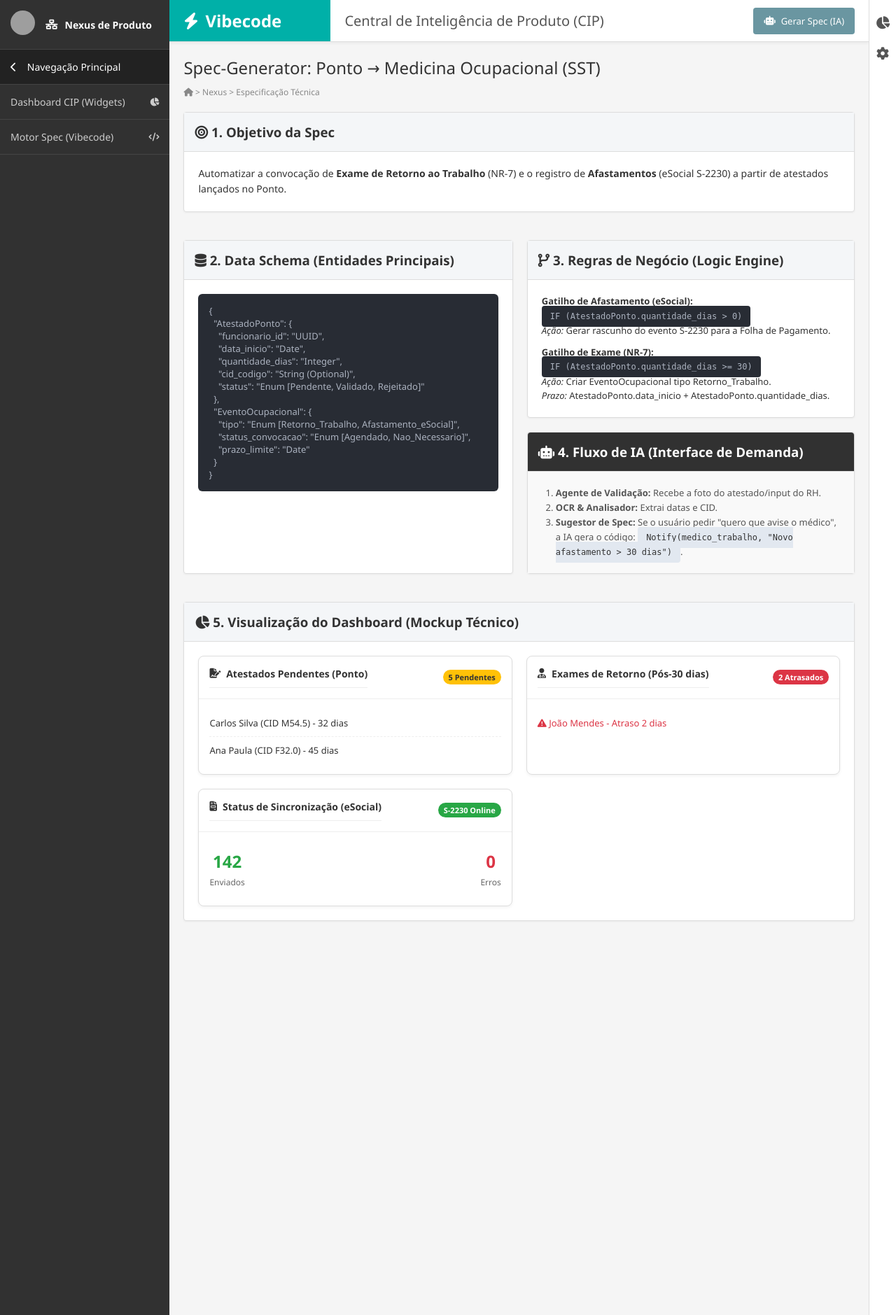
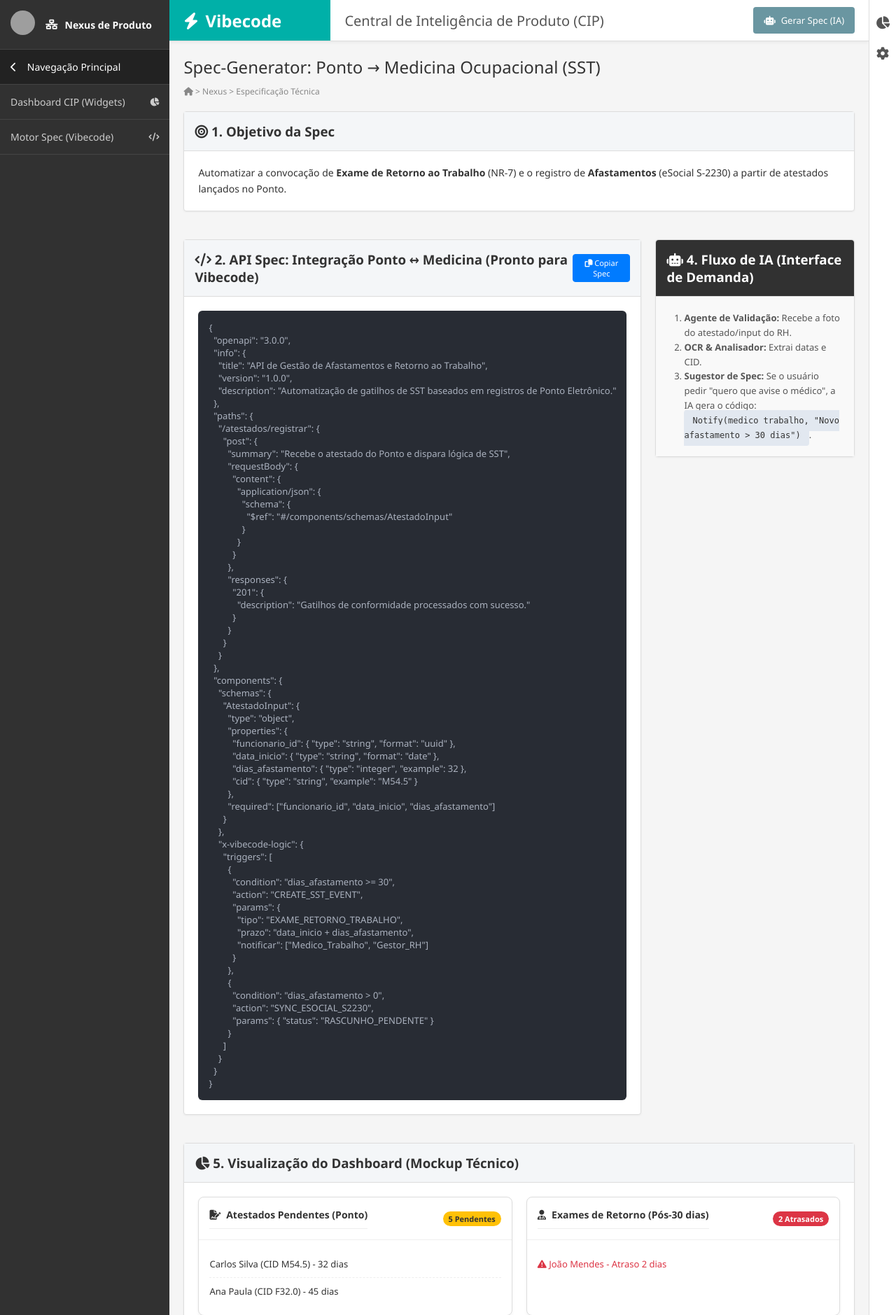
Before and after one commit to rsantosdlima/novoforum, a Spring Boot app: page /index.html in a window 1280 px wide. Shown: the top 1879 px of the page at 70% size. Run offline with Spring Boot 4, Linux system fonts and the light colour scheme; grey boxes are pictures that could not be loaded.

Commit message:
feat: add vibecode ready OpenAPI spec to presentation layout
- Replaced the standalone Data Schema and Logic Rule pseudo-code blocks with the comprehensive JSON OpenAPI 3.0 specification provided by the user.
- Updated section titles to indicate "2. API Spec: Integração Ponto ↔ Medicina" with the `x-vibecode-logic` explicitly detailed in the layout rendering.

Co-authored-by: rsantosdlima <83765700+rsantosdlima@users.noreply.github.com>

```diff
--- a/src/main/resources/static/index.html
+++ b/src/main/resources/static/index.html
@@ -99,55 +99,82 @@
 
                     <div style="display: flex; gap: 20px;">
 
-                        <!-- 2. Data Schema -->
-                        <div class="card" style="flex: 1;">
+                        <!-- 2 & 3. API Spec OpenAPI (Data Schema e Logic Engine Integrados) -->
+                        <div class="card" style="flex: 2;">
                             <div class="card-header spec-header">
-                                <h3><i class="fa-solid fa-database"></i> 2. Data Schema (Entidades Principais)</h3>
+                                <h3><i class="fa-solid fa-code"></i> 2. API Spec: Integração Ponto ↔ Medicina (Pronto para Vibecode)</h3>
+                                <button class="btn-xs btn-primary"><i class="fa-solid fa-copy"></i> Copiar Spec</button>
                             </div>
                             <div class="card-body">
 <div class="code-block">
 <pre><code>{
-  "AtestadoPonto": {
-    "funcionario_id": "UUID",
-    "data_inicio": "Date",
-    "quantidade_dias": "Integer",
-    "cid_codigo": "String (Optional)",
-    "status": "Enum [Pendente, Validado, Rejeitado]"
+  "openapi": "3.0.0",
+  "info": {
+    "title": "API de Gestão de Afastamentos e Retorno ao Trabalho",
+    "version": "1.0.0",
+    "description": "Automatização de gatilhos de SST baseados em registros de Ponto Eletrônico."
   },
-  "EventoOcupacional": {
-    "tipo": "Enum [Retorno_Trabalho, Afastamento_eSocial]",
-    "status_convocacao": "Enum [Agendado, Nao_Necessario]",
-    "prazo_limite": "Date"
+  "paths": {
+    "/atestados/registrar": {
+      "post": {
+        "summary": "Recebe o atestado do Ponto e dispara lógica de SST",
+        "requestBody": {
+          "content": {
+            "application/json": {
+              "schema": {
+                "$ref": "#/components/schemas/AtestadoInput"
+              }
+            }
+          }
+        },
+        "responses": {
+          "201": {
+            "description": "Gatilhos de conformidade processados com sucesso."
+          }
+        }
+      }
+    }
+  },
+  "components": {
+    "schemas": {
+      "AtestadoInput": {
+        "type": "object",
+        "properties": {
+          "funcionario_id": { "type": "string", "format": "uuid" },
+          "data_inicio": { "type": "string", "format": "date" },
+          "dias_afastamento": { "type": "integer", "example": 32 },
+          "cid": { "type": "string", "example": "M54.5" }
+        },
+        "required": ["funcionario_id", "data_inicio", "dias_afastamento"]
+      }
+    },
+    "x-vibecode-logic": {
+      "triggers": [
+        {
+          "condition": "dias_afastamento >= 30",
+          "action": "CREATE_SST_EVENT",
+          "params": {
+            "tipo": "EXAME_RETORNO_TRABALHO",
+            "prazo": "data_inicio + dias_afastamento",
+            "notificar": ["Medico_Trabalho", "Gestor_RH"]
+          }
+        },
+        {
+          "condition": "dias_afastamento > 0",
+          "action": "SYNC_ESOCIAL_S2230",
+          "params": { "status": "RASCUNHO_PENDENTE" }
+        }
+      ]
+    }
   }
 }</code></pre>
 </div>
                             </div>
                         </div>
 
-                        <!-- 3. Logic Engine & 4. Fluxo IA -->
+                        <!-- 4. Fluxo IA -->
                         <div style="flex: 1; display: flex; flex-direction: column; gap: 20px;">
 
-                            <!-- Regras de Negocio -->
-                            <div class="card">
-                                <div class="card-header spec-header">
-                                    <h3><i class="fa-solid fa-code-branch"></i> 3. Regras de Negócio (Logic Engine)</h3>
-                                </div>
-                                <div class="card-body">
-                                    <ul style="list-style: none; padding: 0; margin: 0; font-size: 13px; line-height: 1.6;">
-                                        <li style="margin-bottom: 10px;">
-                                            <strong>Gatilho de Afastamento (eSocial):</strong><br>
-                                            <span class="code-block-inline">IF (AtestadoPonto.quantidade_dias > 0)</span><br>
-                                            <em>Ação:</em> Gerar rascunho do evento S-2230 para a Folha de Pagamento.
-                                        </li>
-                                        <li>
-                                            <strong>Gatilho de Exame (NR-7):</strong><br>
-                                            <span class="code-block-inline">IF (AtestadoPonto.quantidade_dias >= 30)</span><br>
-                                            <em>Ação:</em> Criar EventoOcupacional tipo Retorno_Trabalho.<br>
-                                            <em>Prazo:</em> AtestadoPonto.data_inicio + AtestadoPonto.quantidade_dias.
-                                        </li>
-                                    </ul>
-                                </div>
-                            </div>
 
                             <!-- Fluxo IA -->
                             <div class="card">
```
